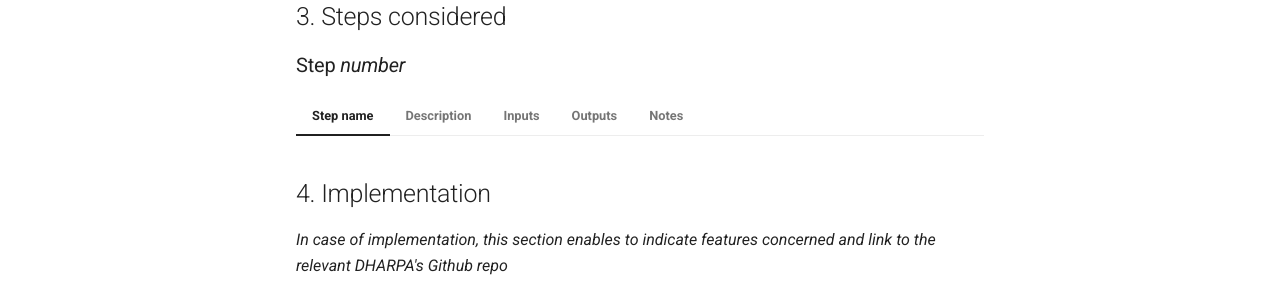
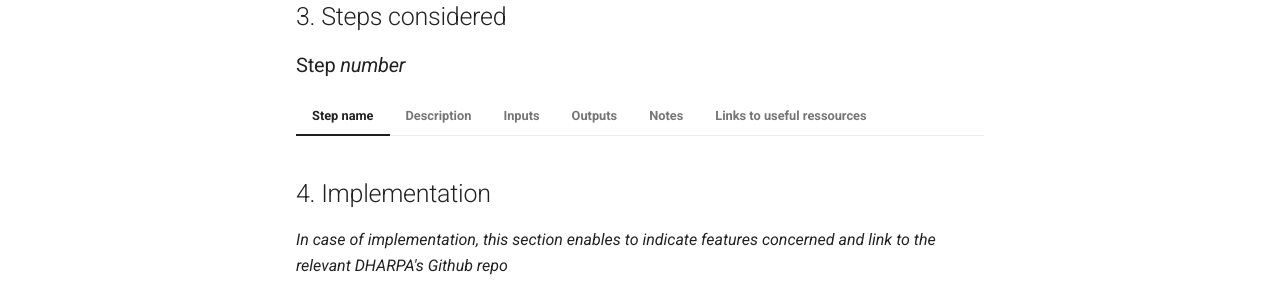
Before and after one commit to DHARPA-Project/DHARPA-Project-workflows-requirements, an MkDocs documentation site: the page built from docs/blank-workflow.md, in a window 1280 px wide and 989 px high. Shown: the part 642-942 px from the top of the window. Built offline with MkDocs 1.6.1 and Material for MkDocs 9.7.7, drawn with Linux system fonts in a browser that asks for light colours.

Commit message:
update template

```diff
--- a/docs/blank-workflow.md
+++ b/docs/blank-workflow.md
@@ -81,7 +81,11 @@
     |||
 
 === "Notes"
-    *Research (e.g. are there examples of specific research questions for this step, or any research considerations to take into account) and/or UI considerations (e.g. will users need to make a critical decision at this step, which would need to be emphasized in the UI)*
+    *Research (e.g. are there examples of specific research questions for this step, or any research considerations to take into account) and/or UI considerations (e.g. will users need to make a critical decision at this step, which would need to be emphasized in the UI)*</br>
+    *Performance considerations (UI or back-end)*
+
+=== "Links to useful ressources"
+    *For example, links to UI or visualzation examples*
 
 
 
```
